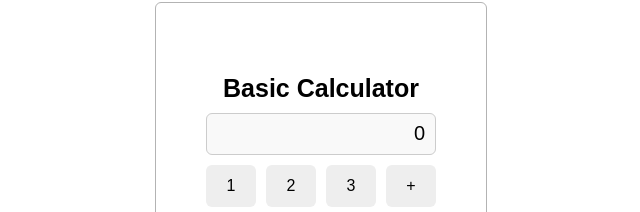
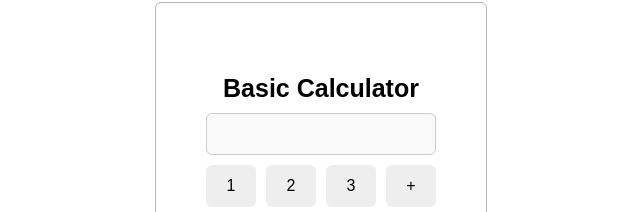
Before and after one commit to JGPASTOR/myReactJs3, a React (Vite) app: page / in a window 1280 px wide. Shown: the part 201-413 px from the top of the page, without its empty margins (319-959 px from the left). Built offline with nearby package versions, Linux system fonts and the light colour scheme.

Commit message:
commited changes in my reactjs

```diff
--- a/src/components/Calculator.jsx
+++ b/src/components/Calculator.jsx
@@ -23,7 +23,7 @@ function Calculator() {
     <div className="calculator">
       <h2>Basic Calculator</h2>
       <div className="output">
-        <span className="result">{result || expression || "0"}</span>
+        <span className="result">{result || expression || ""}</span>
       </div>
       <div className="buttons">
         {["1", "2", "3", "+", "4", "5", "6", "-", "7", "8", "9", "*", "C", "0", "=", "/"].map(
```
